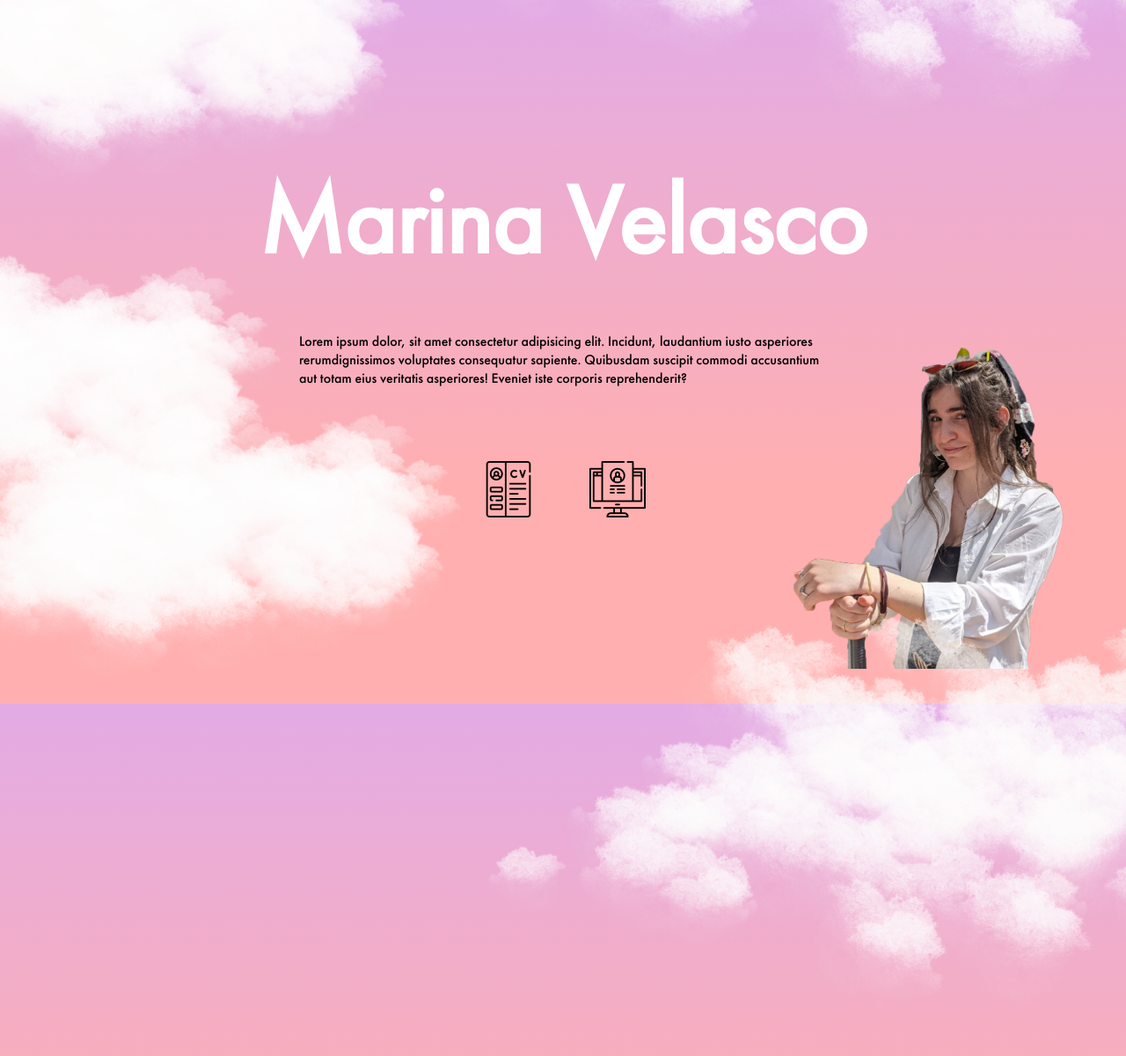
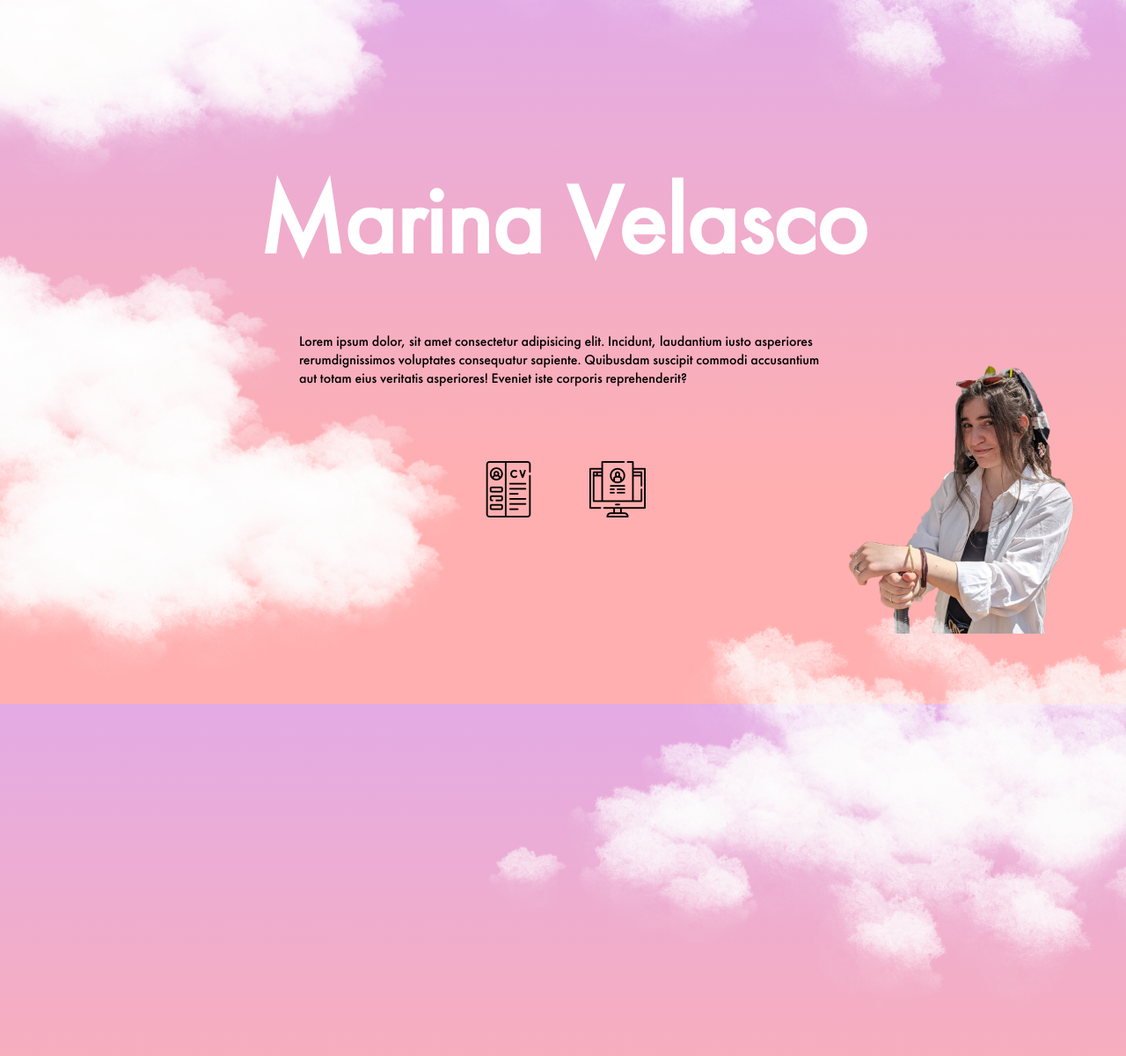
Before and after one commit to benjouilleFripouille/Futurami, a PHP site: page /Profils/M/profilM.html in a window 1280 px wide. Shown: the whole page at 88% size. Run offline with PHP 8.4, Linux system fonts and the light colour scheme.

Commit message:
page marina

```diff
--- a/Profils/M/styles-profilM.css
+++ b/Profils/M/styles-profilM.css
@@ -61,10 +61,10 @@ h1{
 
 .portrait {
     position: absolute;
-    width: 30%;
+    width: 25%;
     z-index: -3;
     right: 0%;
-    bottom: 5%;
+    bottom: 10%;
 }
 
 .img {
```
